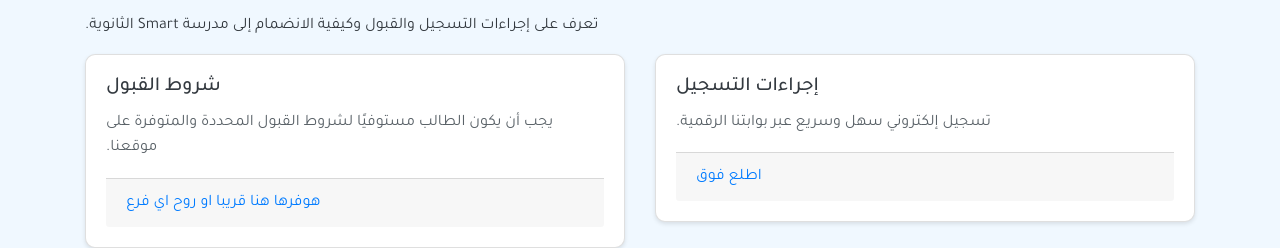
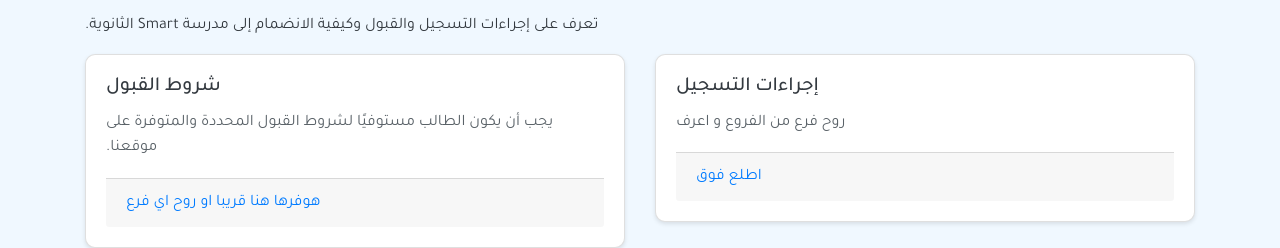
Before and after one commit to Yahia-Elhamzawy/smaet_w, a plain HTML site: page index.html in a window 1280 px wide. Shown: the part 1518-1766 px from the top of the page. Drawn offline with nearby package versions, Linux system fonts and the light colour scheme.

Commit message:
index.html

```diff
--- a/index.html
+++ b/index.html
@@ -378,7 +378,7 @@
                    <div class="card">
                        <div class="card-body">
                             <h5 class="card-title">إجراءات التسجيل</h5>
-                            <p class="card-text">تسجيل إلكتروني سهل وسريع عبر بوابتنا الرقمية.</p>
+                            <p class="card-text">روح فرع من الفروع و اعرف</p>
                              <div class="card-footer">
                                  <a href="#">اطلع فوق</a>
                             </div>
```
